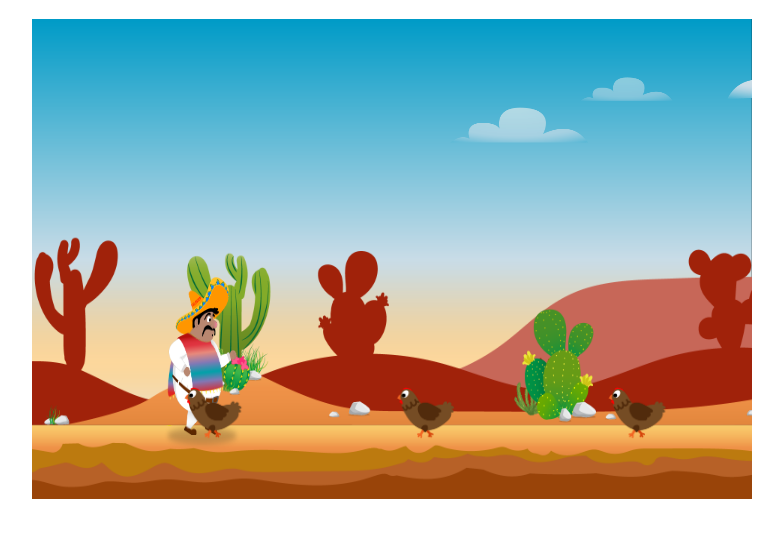
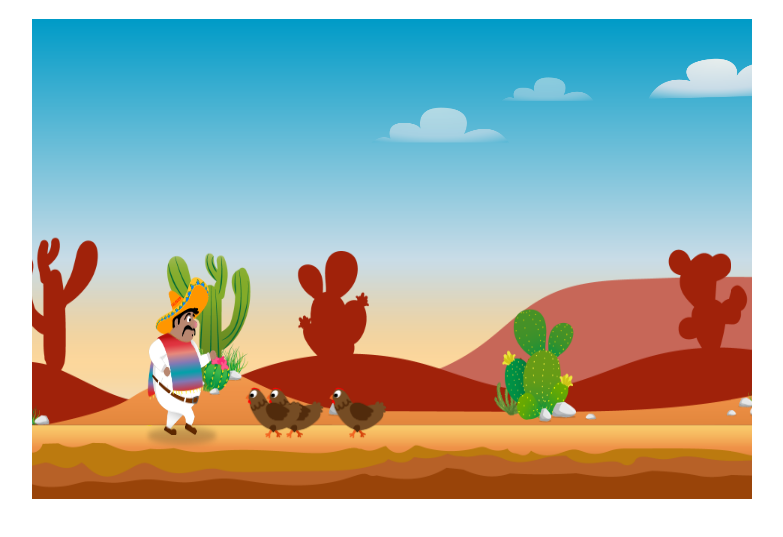
Before and after one commit to MichaelSoquat/El-Pollo-Loco, a plain HTML site: page index.html in a window 1280 px wide. Shown: the part 69-606 px from the top of the page, without its empty margins (248-1031 px from the left). Drawn offline with Linux system fonts and the light colour scheme; animation ran at ten frames a second.

Commit message:
added level

```diff
--- a/index.html
+++ b/index.html
@@ -17,7 +17,9 @@
     <script src="models/cloud.class.js"></script>
     <script src="models/background-object.class.js"></script>
     <script src="models/keyboard.class.js"></script>
+    <script src="models/level.class.js"></script>
     <script src="js/game.js"></script>
+    <script src="levels/level1.js"></script>
 
 </head>
 
--- /dev/null
+++ b/levels/level1.js
@@ -0,0 +1,30 @@
+const level1 = new Level([
+    new Chicken(),
+    new Chicken(),
+    new Chicken()
+    ],
+    [
+    new Cloud()
+    ],
+    [
+    new BackgroundObject('img/5.Fondo/Capas/5.cielo_1920-1080px.png', -719),
+    new BackgroundObject('img/5.Fondo/Capas/3.Fondo3/2.png', - 719),
+    new BackgroundObject('img/5.Fondo/Capas/2.Fondo2/2.png', -719),
+    new BackgroundObject('img/5.Fondo/Capas/1.suelo-fondo1/2.png', -719),
+    new BackgroundObject('img/5.Fondo/Capas/5.cielo_1920-1080px.png', 0),
+    new BackgroundObject('img/5.Fondo/Capas/3.Fondo3/1.png', 0),
+    new BackgroundObject('img/5.Fondo/Capas/2.Fondo2/1.png', 0),
+    new BackgroundObject('img/5.Fondo/Capas/1.suelo-fondo1/1.png', 0),
+    new BackgroundObject('img/5.Fondo/Capas/5.cielo_1920-1080px.png', 719),
+    new BackgroundObject('img/5.Fondo/Capas/3.Fondo3/2.png', 719),
+    new BackgroundObject('img/5.Fondo/Capas/2.Fondo2/2.png', 719),
+    new BackgroundObject('img/5.Fondo/Capas/1.suelo-fondo1/2.png', 719),
+    new BackgroundObject('img/5.Fondo/Capas/5.cielo_1920-1080px.png', 1438),
+    new BackgroundObject('img/5.Fondo/Capas/3.Fondo3/1.png', 1438),
+    new BackgroundObject('img/5.Fondo/Capas/2.Fondo2/1.png', 1438),
+    new BackgroundObject('img/5.Fondo/Capas/1.suelo-fondo1/1.png', 1438),
+    new BackgroundObject('img/5.Fondo/Capas/5.cielo_1920-1080px.png', 719 * 3),
+    new BackgroundObject('img/5.Fondo/Capas/3.Fondo3/2.png', 719 * 3),
+    new BackgroundObject('img/5.Fondo/Capas/2.Fondo2/2.png', 719 * 3),
+    new BackgroundObject('img/5.Fondo/Capas/1.suelo-fondo1/2.png', 719 * 3)
+    ]);
--- a/models/background-object.class.js
+++ b/models/background-object.class.js
@@ -1,6 +1,6 @@
 class BackgroundObject extends MovableObject {
-    width = canvas.width;
-    height = canvas.height;
+    width = 720;
+    height = 480;
     constructor(imagePath, x) {
         super().loadImage(imagePath);
         this.x = x;
--- a/models/character.class.js
+++ b/models/character.class.js
@@ -30,11 +30,12 @@ class Character extends MovableObject {
                 this.otherDirection = false;
             }
 
-            if (this.world.keyboard.LEFT) {
+            if (this.world.keyboard.LEFT && this.x > 0) {
                 this.x -= this.speed;
                 this.otherDirection = true;
             }
-        },1000/60);
+            this.world.camera_x = -this.x + 100;
+        }, 1000 / 60);
 
         setInterval(() => {
 
--- /dev/null
+++ b/models/level.class.js
@@ -0,0 +1,11 @@
+class Level {
+    clouds;
+    enemies;
+    backgroundObjects;
+
+    constructor(enemies, clouds, backgroundObjects) {
+        this.enemies = enemies;
+        this.clouds = clouds;
+        this.backgroundObjects = backgroundObjects;
+    }
+}
--- a/models/world.class.js
+++ b/models/world.class.js
@@ -1,24 +1,13 @@
 class World {
 
     character = new Character();
-    clouds = [
-        new Cloud
-    ]
-    enemies = [
-        new Chicken(),
-        new Chicken(),
-        new Chicken()
-    ];
-    backgroundObjects = [
-        new BackgroundObject('img/5.Fondo/Capas/5.cielo_1920-1080px.png', 0),
-        new BackgroundObject('img/5.Fondo/Capas/3.Fondo3/1.png', 0),
-        new BackgroundObject('img/5.Fondo/Capas/2.Fondo2/1.png', 0),
-        new BackgroundObject('img/5.Fondo/Capas/1.suelo-fondo1/1.png', 0)
-
-    ]
+    clouds = level1.clouds;
+    enemies = level1.enemies;
+    backgroundObjects = level1.backgroundObjects;
     canvas;
     ctx;
     keyboard;
+    camera_x = 0;
 
 
     constructor(canvas, keyboard) {
@@ -39,10 +28,14 @@ class World {
         this.ctx.clearRect(0, 0, this.canvas.width, this.canvas.height)
         let self = this;
 
+        this.ctx.translate(this.camera_x, 0);
+
         this.addObjectsToMap(this.backgroundObjects);
         this.addToMap(this.character);
         this.addObjectsToMap(this.enemies);
         this.addObjectsToMap(this.clouds);
+
+        this.ctx.translate(-this.camera_x, 0);
 
 
         // Draw() wird immer wieder aufgerufen!
```
